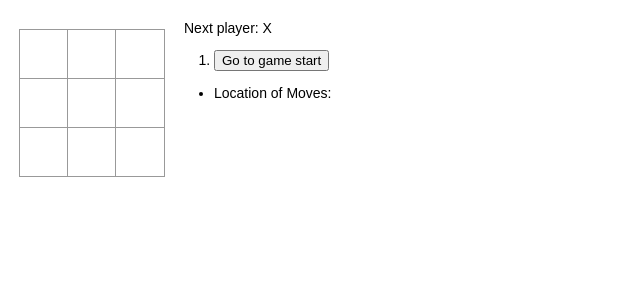
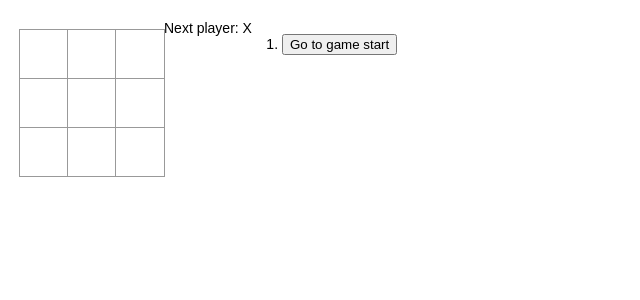
Before and after one commit to basedantoni/tic-tac-toe, a React app: page / in a window 1280 px wide. Shown: the top 300 px of the page, without its empty margins (0-640 px from the left). Built offline with nearby package versions, Linux system fonts and the light colour scheme; the HTML template or start-up script is replaced by a standard one.

Commit message:
formatting inside history list

```diff
--- a/src/js/components/Game.js
+++ b/src/js/components/Game.js
@@ -51,24 +51,13 @@ class Game extends React.Component {
     const winner = calculateWinner(current.squares);
 
     const moves = history.map((step, move) => {
+      const lastLocation = step.locations[step.locations.length - 1];
       const desc = move ?
-        'Go to move #' + move :
+        'Go to move #' + move + ' at ' + lastLocation:
         'Go to game start'
       return (
         <li key={move}>
           <button onClick={() => this.jumpTo(move)}>{ desc }</button>
-        </li>
-      );
-    })
-
-    const locations = history.map((step, move) => {
-      console.log(step.locations[step.locations.length - 1])
-      const desc = step.locations[step.locations.length - 1] ?
-        'Located at ' + step.locations[step.locations.length - 1] :
-        'Location of Moves:'
-      return (
-        <li key={ move }>
-          <p>{ desc }</p>
         </li>
       );
     })
@@ -83,6 +72,11 @@ class Game extends React.Component {
       display: 'flex',
       flexDirection: 'row'
     }
+    const infoStyle = {
+      display: 'flex',
+      flexDirection: 'row',
+      margin: 0
+    }
     return (
       <div style={gameStyle} className="game">
         <div className="game-board">
@@ -91,10 +85,9 @@ class Game extends React.Component {
             onClick={(i) => this.handleClick(i)}
           />
         </div>
-        <div className="game-info">
+        <div style={infoStyle} className="game-info">
           <div>{ status }</div>
           <ol>{ moves }</ol>
-          <ul>{ locations }</ul>
         </div>
       </div>
     );
```
